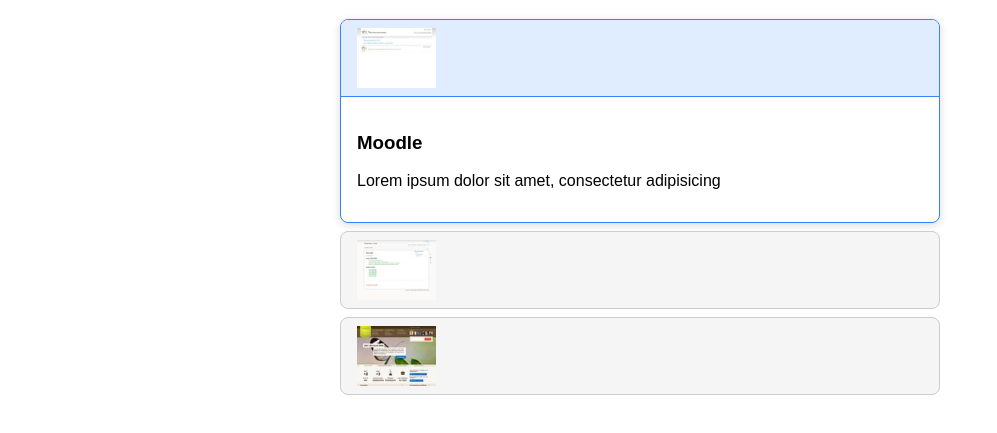
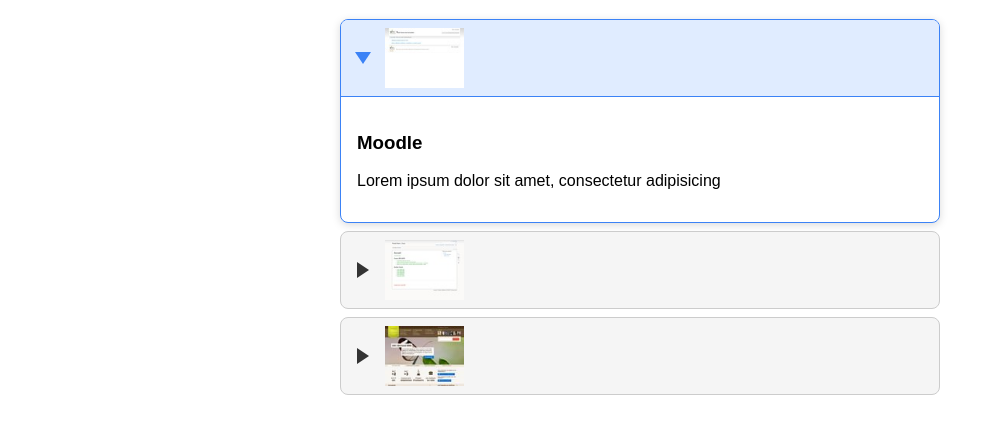
Before and after one commit to MMI-NFC-2026/sae105-r112-tp4-benjilalimehdy, a plain HTML site: page index.html in a window 1280 px wide. Shown: the part 61-494 px from the top of the page, without its empty margins (0-997 px from the left). Drawn offline with Linux system fonts and the light colour scheme.

Commit message:
Ajout du triangle CSS

```diff
--- a/src/css/components/accordeon.css
+++ b/src/css/components/accordeon.css
@@ -22,6 +22,22 @@
   padding: 0.5rem 1rem;
   cursor: pointer;
   list-style: none;
+}
+
+.accordeon > details > summary::before {
+  content: "";
+  width: 0;
+  height: 0;
+  margin-right: 1rem;
+  border-top: 8px solid transparent;
+  border-bottom: 8px solid transparent;
+  border-left: 12px solid #333;
+  transition: transform 0.2s;
+}
+
+.accordeon > details[open] > summary::before {
+  transform: rotate(90deg);
+  border-left-color: #3b82f6;
 }
 
 .accordeon > details > summary::marker,
```
